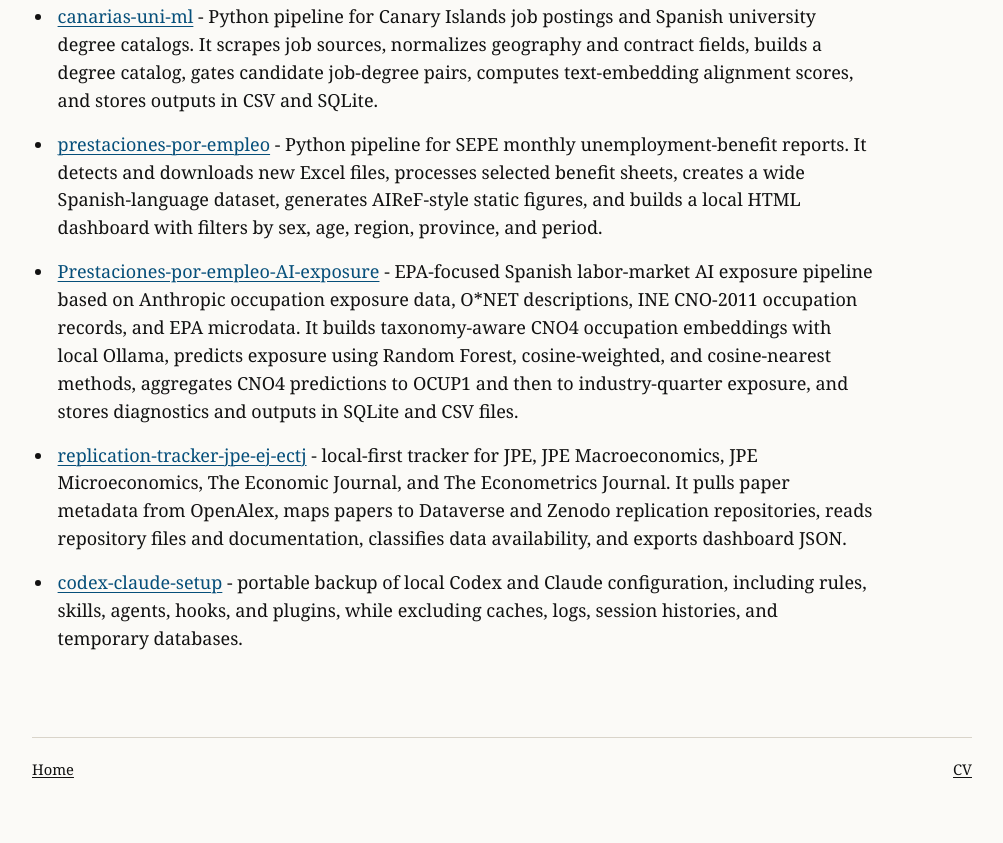
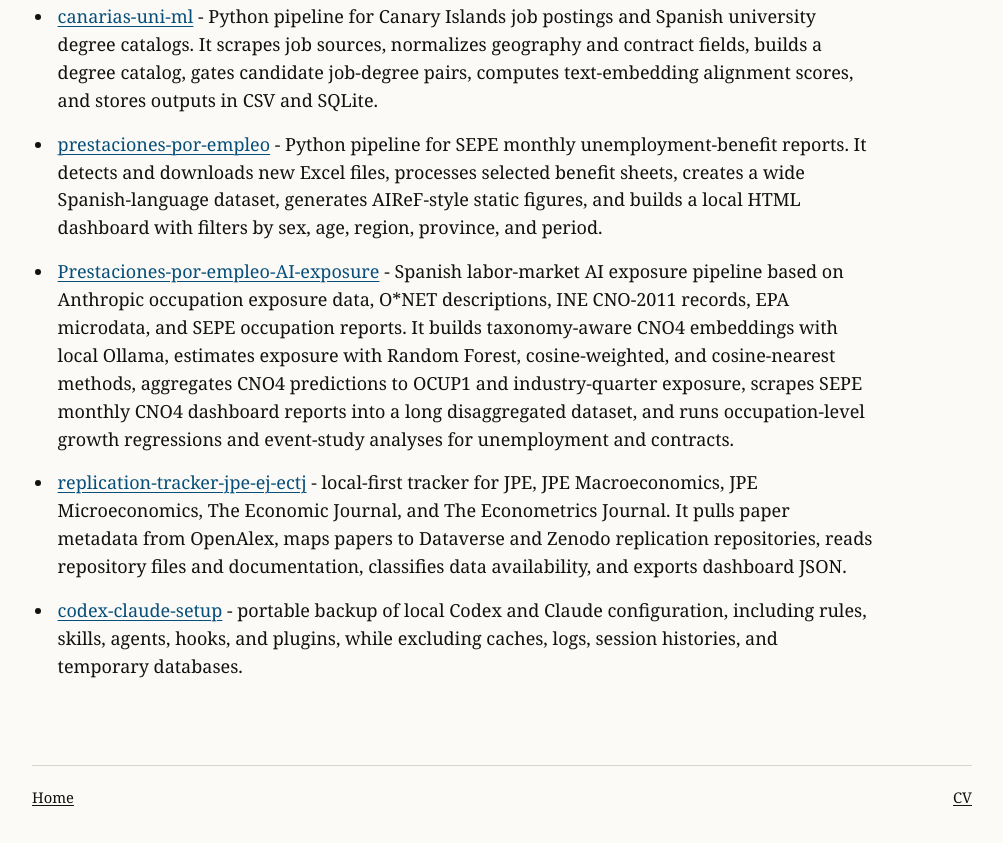
Before and after one commit to dgonzalezgonzalez/dgonzalezgonzalez.github.io, a plain HTML site: page projects.html in a window 1280 px wide. Shown: the part 1570-2413 px from the top of the page, without its empty margins (138-1141 px from the left). Before the commit the page ends 2385 px from the top, so only its background shows below. Drawn offline with Linux system fonts and the light colour scheme.

Commit message:
Update AI exposure project summary

```diff
--- a/projects.html
+++ b/projects.html
@@ -83,7 +83,7 @@
           <li><a href="https://github.com/dgonzalezgonzalez/faolex-analysis">faolex-analysis</a> - analysis of more than 40,000 FAOLEX food legislation records, including demand-side and supply-side classification, abstract-based embeddings, translation caching, cosine-similarity analysis against food-policy strategy queries, time trends, country maps, and a unified interactive dashboard.</li>
           <li><a href="https://github.com/dgonzalezgonzalez/canarias-uni-ml">canarias-uni-ml</a> - Python pipeline for Canary Islands job postings and Spanish university degree catalogs. It scrapes job sources, normalizes geography and contract fields, builds a degree catalog, gates candidate job-degree pairs, computes text-embedding alignment scores, and stores outputs in CSV and SQLite.</li>
           <li><a href="https://github.com/dgonzalezgonzalez/prestaciones-por-empleo">prestaciones-por-empleo</a> - Python pipeline for SEPE monthly unemployment-benefit reports. It detects and downloads new Excel files, processes selected benefit sheets, creates a wide Spanish-language dataset, generates AIReF-style static figures, and builds a local HTML dashboard with filters by sex, age, region, province, and period.</li>
-          <li><a href="https://github.com/dgonzalezgonzalez/Prestaciones-por-empleo-AI-exposure">Prestaciones-por-empleo-AI-exposure</a> - EPA-focused Spanish labor-market AI exposure pipeline based on Anthropic occupation exposure data, O*NET descriptions, INE CNO-2011 occupation records, and EPA microdata. It builds taxonomy-aware CNO4 occupation embeddings with local Ollama, predicts exposure using Random Forest, cosine-weighted, and cosine-nearest methods, aggregates CNO4 predictions to OCUP1 and then to industry-quarter exposure, and stores diagnostics and outputs in SQLite and CSV files.</li>
+          <li><a href="https://github.com/dgonzalezgonzalez/Prestaciones-por-empleo-AI-exposure">Prestaciones-por-empleo-AI-exposure</a> - Spanish labor-market AI exposure pipeline based on Anthropic occupation exposure data, O*NET descriptions, INE CNO-2011 records, EPA microdata, and SEPE occupation reports. It builds taxonomy-aware CNO4 embeddings with local Ollama, estimates exposure with Random Forest, cosine-weighted, and cosine-nearest methods, aggregates CNO4 predictions to OCUP1 and industry-quarter exposure, scrapes SEPE monthly CNO4 dashboard reports into a long disaggregated dataset, and runs occupation-level growth regressions and event-study analyses for unemployment and contracts.</li>
           <li><a href="https://github.com/dgonzalezgonzalez/replication-tracker-jpe-ej-ectj">replication-tracker-jpe-ej-ectj</a> - local-first tracker for JPE, JPE Macroeconomics, JPE Microeconomics, The Economic Journal, and The Econometrics Journal. It pulls paper metadata from OpenAlex, maps papers to Dataverse and Zenodo replication repositories, reads repository files and documentation, classifies data availability, and exports dashboard JSON.</li>
           <li><a href="https://github.com/dgonzalezgonzalez/codex-claude-setup">codex-claude-setup</a> - portable backup of local Codex and Claude configuration, including rules, skills, agents, hooks, and plugins, while excluding caches, logs, session histories, and temporary databases.</li>
         </ul>
```
